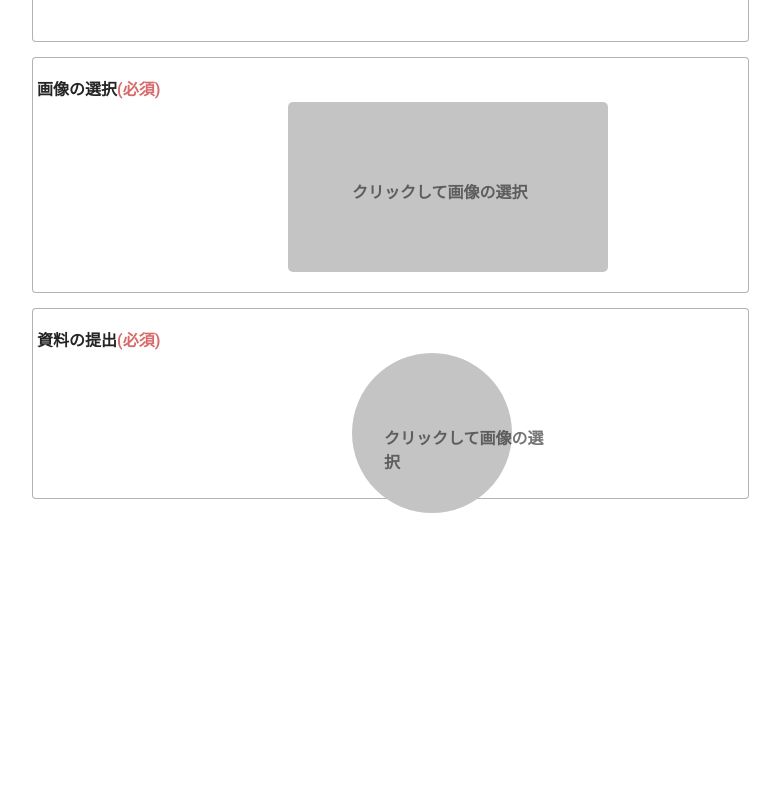
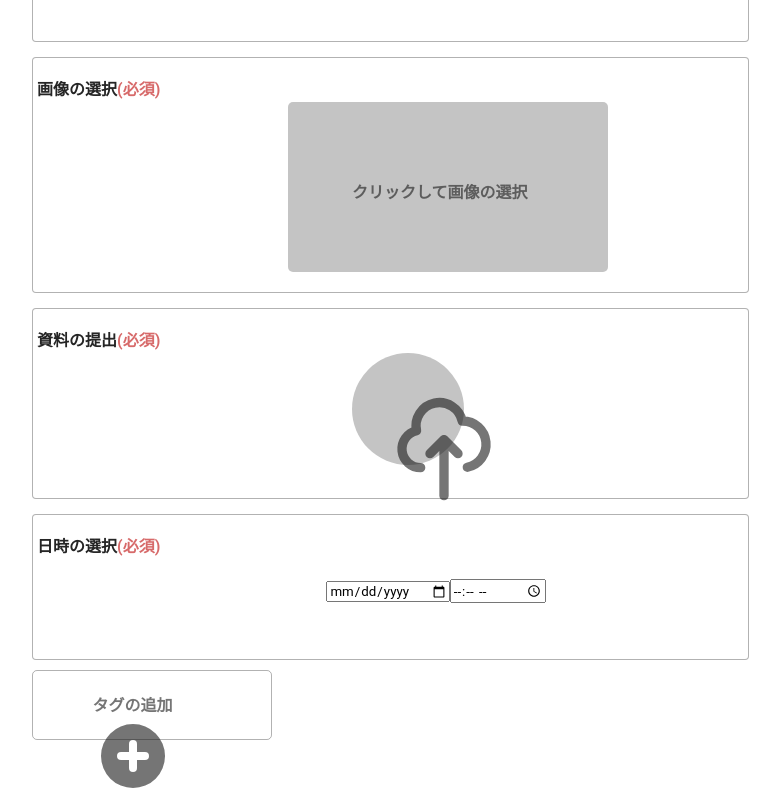
Before and after one commit to SystemEngineeringTeam/HackU-2021-vol3, a Next.js app in the folder front/: page /event in a window 1280 px wide. Shown: the part 636-1436 px from the top of the page, without its empty margins (224-1004 px from the left). Before the commit the page ends 1149 px from the top, so only its background shows below. Built offline with nearby package versions, Linux system fonts and the light colour scheme.

Commit message:
モックアップを完成させる

```diff
--- a/front/components/event_registration.tsx
+++ b/front/components/event_registration.tsx
@@ -47,11 +47,36 @@ const event_registration = () => {
                         </div>
                         <div className="image_upload_icon">
                             <div className="flavor_text_upload_icon">
-                                クリックして画像の選択
+                                <svg xmlns="http://www.w3.org/2000/svg" className="h-10 w-10" fill="none" viewBox="0 0 24 24" stroke="currentColor">
+                                    <path strokeLinecap="round" strokeLinejoin="round" strokeWidth={2} d="M7 16a4 4 0 01-.88-7.903A5 5 0 1115.9 6L16 6a5 5 0 011 9.9M15 13l-3-3m0 0l-3 3m3-3v12" />
+                                </svg>
                             </div>
                         </div>
                         <input type="text" readOnly />
                     </label>
+                </div>
+                <div className="input_5_1">
+                    <label className="input_5_2">
+                        <div className="input_title_5">
+                            <p className="input_title_5_1">日時の選択</p>
+                            <p className="input_title_5_2">(必須)</p>
+                        </div>
+                        <div className="datetime_input">
+                            <input type="date" name="date" id="date" />
+                            <input type="time" name="time" id="time" />
+                        </div>
+                        <input type="text" readOnly />
+                    </label>
+                </div>
+                <div className="tag">
+                    <div className="">
+                        <div className="tag_text">
+                            タグの追加
+                            <svg xmlns="http://www.w3.org/2000/svg" className="h-8 w-8 tag_svg" viewBox="0 0 20 20" fill="currentColor">
+                                <path fillRule="evenodd" d="M10 18a8 8 0 100-16 8 8 0 000 16zm1-11a1 1 0 10-2 0v2H7a1 1 0 100 2h2v2a1 1 0 102 0v-2h2a1 1 0 100-2h-2V7z" clipRule="evenodd" />
+                            </svg>
+                        </div>
+                    </div>
                 </div>
             </div>
         </>
--- a/front/package.json
+++ b/front/package.json
@@ -9,6 +9,7 @@
   },
   "dependencies": {
     "@headlessui/react": "^1.4.3",
+    "@heroicons/react": "^1.0.5",
     "next": "12.0.10",
     "react": "17.0.2",
     "react-dom": "17.0.2"
--- a/front/styles/event.css
+++ b/front/styles/event.css
@@ -24,6 +24,9 @@
     font-size: 1em;
     font-weight: bold;
     border-radius: 5px;
+    position: relative;
+    left: 40%;
+    top: -10px;
 }
 
 
@@ -216,16 +219,90 @@
     position: absolute;
     left: 45%;
     margin-top: 60px;
-    width: 10em;
-    height: 10em;
+    width: 7em;
+    height: 7em;
     border-radius: 50%;
     background: #C4C4C4;
 }
 
 .flavor_text_upload_icon {
     position: relative;
-    left: 20%;
-    top: 45%;
+    left: 32%;
+    top: 35%;
     font-weight: bold;
     color: rgb(25, 25, 25, 0.6);
 }
+
+
+
+
+
+
+.input_5_1 input[type="text"] {
+    margin-top: 15px;
+    font: 15px/24px sans-serif;
+    box-sizing: border-box;
+    width: 70%;
+    padding-top: 2em;
+    padding-bottom: 6em;
+    padding-left: 10px;
+    transition: 0.3s;
+    letter-spacing: 1px;
+    color: #000000;
+    border: 1px solid rgba(0, 0, 0, .3);
+    border-radius: 4px;
+}
+
+.input_5_2 input[type='text']:focus {
+    border: 1px solid #da3c41;
+    outline: none;
+    box-shadow: 0 0 5px 1px rgba(218, 60, 65, .5);
+}
+
+
+.input_title_5 {
+    position: absolute;
+    padding-top: 18px;
+    padding-left: 5px;
+}
+
+
+.input_title_5_1 {
+    font-weight: bold;
+    color: #252525;
+    display: inline-block;
+}
+
+.input_title_5_2 {
+    font-weight: bold;
+    color: #D76A6A;
+    display: inline-block;
+}
+
+.datetime_input {
+    position: absolute;
+    margin-top: 80px;
+    margin-left: 23%;
+}
+
+.tag {
+    margin-top: 10px;
+    position: absolute;
+    border: 1px solid rgba(0, 0, 0, .3);
+    border-radius: 5px;
+    width: 15em;
+    height: 70px;
+}
+
+.tag_text {
+    position: absolute;
+    left: 25%;
+    top: 30%;
+    font-weight: bold;
+    color: rgb(25, 25, 25, 0.6);
+    display: inline;
+}
+
+.tag_svg {
+    display: inline;
+}
```
Also changed, not shown: 1 other file (tests, documents, lock files or other folders).
